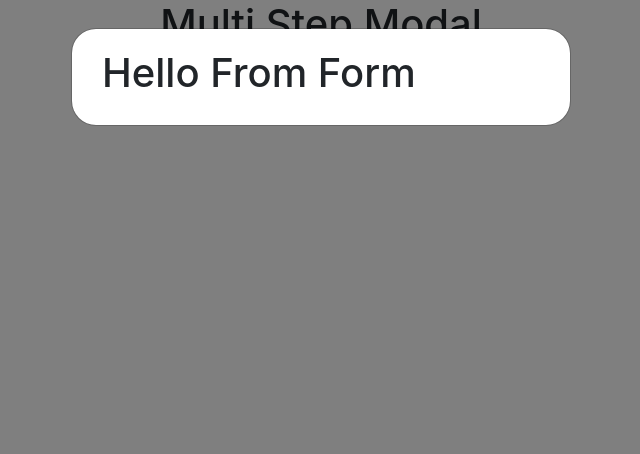
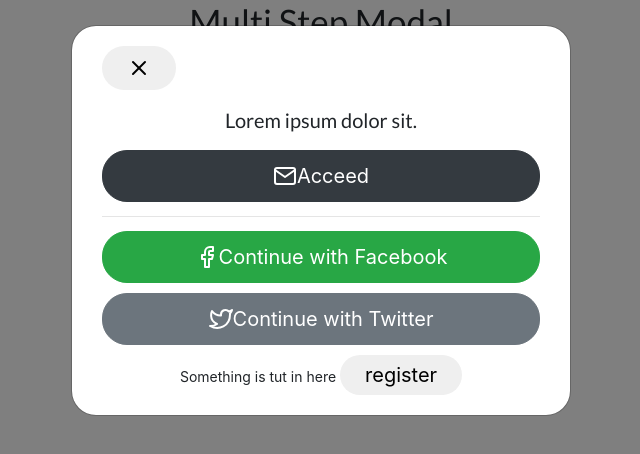
Before and after one commit to anisur2805/react-multistep-forms, a React (Create React App) app: page / in a window 1280 px wide. Both pictures are taken after a click on the button "Open Form Modal". Shown: the top 454 px of the page, without its empty margins (319-959 px from the left). Built offline with nearby package versions, Linux system fonts and the light colour scheme.

Commit message:
basic multistep form done

```diff
--- a/package.json
+++ b/package.json
@@ -10,6 +10,9 @@
     "react": "^17.0.2",
     "react-bootstrap": "^1.6.0",
     "react-dom": "^17.0.2",
+    "react-feather": "^2.0.9",
+    "react-modal": "^3.13.1",
+    "react-phone-input-2": "^2.14.0",
     "react-scripts": "4.0.3",
     "web-vitals": "^1.1.2"
   },
--- a/public/index.html
+++ b/public/index.html
@@ -2,6 +2,7 @@
 <html lang="en">
   <head>
     <meta charset="utf-8" />
+    <link rel="icon" href="%PUBLIC_URL%/favicon.ico" />
     <meta name="viewport" content="width=device-width, initial-scale=1" />
     <meta name="theme-color" content="#000000" />
     <meta
@@ -13,15 +14,19 @@
       manifest.json provides metadata used when your web app is installed on a
       user's mobile device or desktop. See https://developers.google.com/web/fundamentals/web-app-manifest/
     -->
+    <link rel="manifest" href="%PUBLIC_URL%/manifest.json" />
     <!--
       Notice the use of %PUBLIC_URL% in the tags above.
       It will be replaced with the URL of the `public` folder during the build.
       Only files inside the `public` folder can be referenced from the HTML.
-
       Unlike "/favicon.ico" or "favicon.ico", "%PUBLIC_URL%/favicon.ico" will
       work correctly both with client-side routing and a non-root public URL.
       Learn how to configure a non-root public URL by running `npm run build`.
     -->
+	<link
+  rel="stylesheet"
+  href="https://cdnjs.cloudflare.com/ajax/libs/semantic-ui/2.4.1/semantic.min.css"
+/>
     <title>React App</title>
   </head>
   <body>
@@ -30,10 +35,8 @@
     <!--
       This HTML file is a template.
       If you open it directly in the browser, you will see an empty page.
-
       You can add webfonts, meta tags, or analytics to this file.
       The build step will place the bundled scripts into the <body> tag.
-
       To begin the development, run `npm start` or `yarn start`.
       To create a production bundle, use `npm run build` or `yarn build`.
     -->
--- a/src/App.js
+++ b/src/App.js
@@ -1,8 +1,8 @@
 import React from "react";
 import Home from "./components/Home";
 
-import 'bootstrap/dist/css/bootstrap.min.css'
-import './style.css'
+import "bootstrap/dist/css/bootstrap.min.css";
+import "./style.css";
 
 function App() {
   return (
--- a/src/components/Home.jsx
+++ b/src/components/Home.jsx
@@ -1,23 +1,25 @@
 import React, { useState } from 'react'
-import { Button, Modal, ModalHeader, ModalBody, ModalFooter } from 'reactstrap';
-import MultistepForm from './MultistepForm';
+import { Button, Modal } from 'reactstrap';
+import MultiStepForm from './Multi-stepForm';
 
 
-const Home = (props) => {
+const Home = () => {
 
 	const [ modalState, setModalState ] = useState(false)
-
 	const toggle = () => setModalState(!modalState)
 
 	return (
 		<div>
-			<div className="modal-wrapper">
+			<div className="modal-wrapper ">
 				<h1>Multi Step Modal</h1>
 				<Button color="danger" className="btn" onClick={ toggle }>Open Form Modal</Button>
 			</div>
-			<Modal toggle={ toggle } isOpen={ modalState }  >
-				<MultistepForm />
+
+			<Modal isOpen={ modalState } toggle={ toggle }>
+				<MultiStepForm toggle={ toggle } />
 			</Modal>
+
+
 		</div>
 	)
 }
--- /dev/null
+++ b/src/components/Multi-stepForm.jsx
@@ -0,0 +1,162 @@
+import React, { useState } from "react";
+import { Button } from 'reactstrap'
+import { ArrowLeft, X as Times, Mail, Facebook, Twitter } from 'react-feather'
+import PhoneInput from 'react-phone-input-2'
+import 'react-phone-input-2/lib/style.css'
+
+// Pre-login
+const PreLogin = ({ setStep }) => {
+	return <div>
+		<h3 className="modal-title">Lorem ipsum dolor sit.</h3>
+		<Button onClick={ () => setStep('login') } className="btn-msf" color="dark">
+			<Mail className="svg-icon" />
+			Acceed
+		</Button>
+		<hr />
+		<Button className="btn-msf" color='success'>
+			<Facebook className="svg-icon" />
+			Continue with Facebook
+		</Button>
+		<Button className="btn-msf">
+			<Twitter className="svg-icon" />
+			Continue with Twitter
+		</Button>
+
+		<p className="footer-text">Something is tut in here <button onClick={ () => setStep("register") }>register</button></p>
+	</div>;
+};
+
+// Login
+const Login = ({ setStep }) => {
+	const submitForm = (e) => {
+		e.preventDefault();
+	}
+	return <div>
+		<h3>Login Form</h3>
+		<form onSubmit={ submitForm }>
+			<div className="form-group">
+				<input className="form-control" type="text" placeholder="Email" />
+			</div>
+			<div className="form-group">
+				<input className="form-control" type="password" placeholder="Password" />
+			</div>
+
+			<Button className="mr-3" onClick={ () => setStep("forget-password") }>Forget Password</Button>
+			<Button type="submit" color="success">Acceed</Button>
+			<p className="mt-5">Don't have account <button onClick={ () => setStep("register") }>register</button></p>
+
+		</form>
+	</div>;
+};
+
+// Forget Password
+const ForgetPassword = ({ setStep }) => {
+	const submitForm = (e) => {
+		e.preventDefault();
+		setStep('success')
+	}
+	return <div>
+		<form onSubmit={ submitForm }>
+			<div className="form-group">
+				<input type="password" className="form-control mt-5 " placeholder="password" />
+			</div>
+			<Button type="submit" color="success">Submit</Button>
+		</form>
+	</div>;
+};
+
+// Success
+const Success = () => {
+	return <div>
+		<h3 className='modal-title'>Success Title</h3>
+		<p>Lorem ipsum dolor, sit amet consectetur adipisicing elit. Reiciendis suscipit incidunt voluptatum magni nam quam, nostrum id quis tenetur! Ipsam inventore nemo dignissimos consectetur voluptate!</p>
+		<Button color="success" size="large">OK</Button>
+	</div>;
+};
+
+// Register
+const Register = ({ setStep }) => {
+	const submitForm = (e) => {
+		e.preventDefault();
+		setStep('success')
+	}
+
+	const [ phone, setPhone ] = useState('')
+
+	return <div>
+		<h3 className='modal-title'>Register Form</h3>
+		<form onSubmit={ submitForm }>
+			<div className="form-group">
+				<input type="text" placeholder="Name" className="form-control" />
+			</div>
+			<div className="form-group">
+				<input type="email" placeholder="Email" className="form-control" />
+			</div>
+			<div className="form-group">
+				<PhoneInput country={ 'us' } value={ phone } onChange={ p => setPhone(p) } />
+			</div>
+			<div className="form-group">
+				<input type="password" placeholder="Password" className="form-control" />
+			</div>
+			<Button color="success">Register Now</Button>
+		</form>
+	</div>;
+};
+
+const MultiStepForm = ({ toggle }) => {
+
+	const [ history, setHistory ] = useState({ current: "pre-login", prev: [] })
+
+	const setStepWithHistory = (_step = null) => {
+		let _prev = history.prev
+		if (_step === null) {
+			const firstPrev = _prev.shift() // make the 0 index for firstPrev
+			setHistory(p => ({ ...p, current: firstPrev, prev: _prev }))
+			return
+		}
+
+		_prev.unshift(history.current)
+		setHistory(p => ({ ...p, current: _step, prev: _prev }))
+	}
+
+	console.log(history)
+
+	const RenderComponent = () => {
+		const steps = {
+			"pre-login": <PreLogin setStep={ setStepWithHistory } />,
+			"login": <Login setStep={ setStepWithHistory } />,
+			"forget-password": <ForgetPassword setStep={ setStepWithHistory } />,
+			"success": <Success setStep={ setStepWithHistory } />,
+			"register": <Register setStep={ setStepWithHistory } />,
+		}
+
+		if (steps.hasOwnProperty(history.current) && steps[ history.current ] !== undefined) {
+			return steps[ history.current ]
+		}
+
+		return steps[ "pre-login" ]
+
+	}
+
+	return (
+		<div>
+			<div className="d-flex align-align-items-center justify-content-between">
+				{
+					history.prev.length > 0 &&
+					<button onClick={ () => setStepWithHistory() }>
+						<ArrowLeft className="svg-icon" />
+					</button>
+				}
+				<button onClick={ () => toggle() } >
+					<Times className="svg-icon" />
+				</button>
+			</div>
+
+			<div className="text-center">
+				<RenderComponent />
+			</div>
+		</div>
+	);
+};
+
+export default MultiStepForm;
--- a/src/components/MultistepForm.jsx
+++ /dev/null
@@ -1,21 +0,0 @@
-import React, { useState } from 'react'
-
-const MultistepForm = () => {
-	const steps = [ 'pre-login', 'login', 'forget-password', 'success', 'register' ]
-	const [ currentStep, setCurrentStep ] = useState("pre-login");
-
-	// Pre-login
-	const PreLogin = () => {
-		return (
-			<div>Pre Login</div>
-		)
-	}
-
-	return (
-		<div>
-			<h1>Hello From Form</h1>
-		</div>
-	)
-}
-
-export default MultistepForm
--- a/src/style.css
+++ b/src/style.css
@@ -4,23 +4,34 @@
 }
 
 
-.btn {
-	border-radius: 25px;
-	padding: 10px 25px;
-	text-align: center;
-	border: 0;
-	font-size: 20px;
+button {
+    border-radius: 25px !important;
+    padding: 10px 25px !important;
+    text-align: center;
+    border: 0;
+    font-size: 20px !important;
+    display: inline-flex;
+    align-items: center;
 }
 .modal-content {
 	padding: 20px 30px;
 	border-radius: 25px;
 }
-/* .modal.fade {
-    max-width: 600px;
-    border-radius: 25px;
-    box-shadow: 0 3px 4px 0 rgba(0,0,0,0.58);
-    padding: 20px;
-    align-items: center;
-    justify-content: center;
-    margin: auto;
-} */
+h3.modal-title {
+    margin: 15px 0;
+    font-size: 20px;
+}
+
+.btn-msf {
+	border-radius: 15px;
+	padding: 8px 15px;
+	display: block;
+	margin: 10px 0;
+	width: 100%;
+	display: flex;
+	justify-content:center;
+}
+
+.react-tel-input .form-control {
+	width: 100%;
+}
```
Also changed, not shown: src/React-Modal.jsx (added, +22 -0 lines), robots.txt (added), 1 other file (tests, documents, lock files or other folders).
